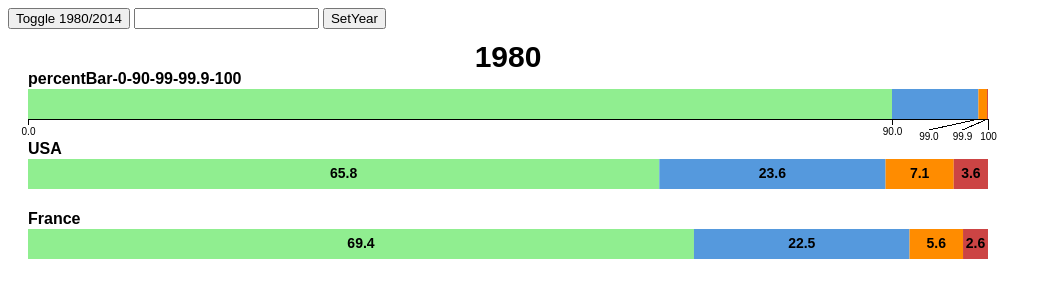
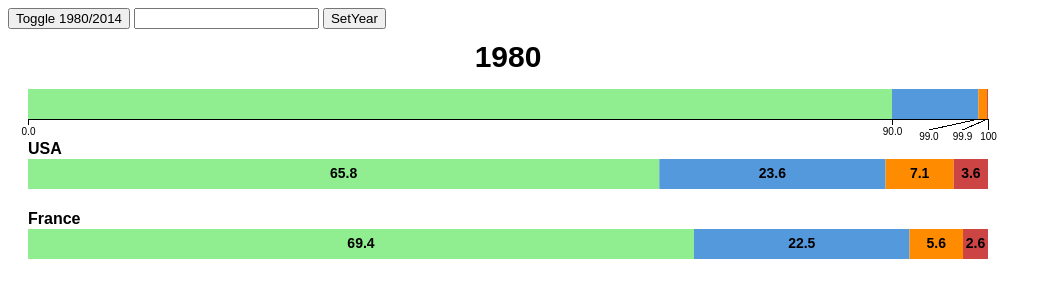
Before and after one commit to ted-dokos/inequality-bar, a plain HTML site: page index.html in a window 1280 px wide. Shown: the whole page, without its empty margins (0-1052 px from the left). Drawn offline with nearby package versions, Linux system fonts and the light colour scheme.

Commit message:
Do the refactor I promised: now the main svg hierarchy looks like
  svg -> g.country -> g.bar -> rect, text.barSize

The code is enjoyably clean, as well. To make my life easier, the percentile
objects now contain their country string (makes it easy to omit text for the
'percentBar-...' type 'country').

I spent a lot of time struggling to make the new data join work, and uncovered a
critical gap in my knowledge of d3. Specifically (and this is pretty obvious in
hindsight), determining which data is new and which is old is not an automagic
process. You need to tell d3 how to compare objects with the optional key
argument to .data(). In my case, the really important parts of the percentile
object are the size and positioning aspects, so that's what I keyed on.

In the process of making this change, I nearly submitted broken code. It's
become very clear that I need to get my work under test. I think the correct
plan of action is adding the slider and then shifting focus to tests.

```diff
--- a/index.html
+++ b/index.html
@@ -29,7 +29,7 @@
     font: 14px sans-serif;
     font-weight: bold;
   }
-  .bar text.countryName {
+  g.country text.countryName {
       fill: black;
       font: 16px sans-serif;
       font-weight: bold;
--- a/percentile-bar.js
+++ b/percentile-bar.js
@@ -79,11 +79,11 @@
       .attr('text-anchor', 'middle')
       .text(d => d);
 
-  var bars =
-      chart.selectAll('g.bar')
+  let countries =
+      chart.selectAll('g.country')
           .data(selectedCountries)
           .join('g')
-          .attr('class', 'bar')
+          .attr('class', 'country')
           .attr('id', country => country)
           .attr(
               'transform',
@@ -91,58 +91,72 @@
                          (yShift + i * (barHeight + barBuffer)).toString() +
                          ')'});
 
-
-  var rects = bars.selectAll('rect')
-      .data(function(country, i) {
+  let countryDataFn = function(country, i) {
     if (country.startsWith('percentBar')) {
       return getPercentilesForPercentBar(country);
     } else {
-          var noData = (!dataOneYear.hasOwnProperty(country) ||
-                            dataOneYear[country] === null);
+      let noData =
+          (!dataOneYear.hasOwnProperty(country) ||
+           dataOneYear[country] === null || dataOneYear[country] === []);
       return noData ? [null] : dataOneYear[country];
     }
-      })
-      .join('rect');
-
-  var hasData = function (percentileDataOrNull) {
+  };
+  let hasData = function(percentileDataOrNull) {
     return percentileDataOrNull !== null;
   };
-
-  rects.filter(pd => !hasData(pd))
-      .attr('x', x(0.0))
+  let updateFn = function(state) {
+    state.selectAll('g.bar rect')
+        .attr(
+            'x',
+            percentileData => hasData(percentileData) ?
+                x(percentileData['sizeLower']) :
+                x(0.0))
         .attr('y', 0)
-      .style('fill', 'white')
-      .style('stroke', 'black')
+        .style(
+            'fill',
+            pd => hasData(pd) ?
+                percentileColors[pd['lower'] + '-' + pd['upper']] :
+                'white')
+        .style('stroke', pd => hasData(pd) ? '' : 'black')
         .attr('height', barHeight)
-      .attr('width', x(1.0) - x(0.0));
-
-  rects.filter(pd => hasData(pd))
-      .attr('x', percentileData => x(percentileData['sizeLower']))
-      .attr('y', 0)
-      .style('fill', pd => percentileColors[pd['lower'] + '-' + pd['upper']])
-      .attr('height', barHeight)
-      .attr('width', pd => x(pd['sizeUpper']) - x(pd['sizeLower']));
-
-  bars.selectAll('text.barSize')
-      .data(
-          country => {
-            if (country.startsWith('percentBar')) {
-              return [];
+        .attr(
+            'width',
+            pd => hasData(pd) ? x(pd['sizeUpper']) - x(pd['sizeLower']) :
+                                x(1.0) - x(0.0));
+    // Add text to each percentile bar, except for the axis reference.
+    state.filter(pd => pd === null || !pd['country'].startsWith('percentBar'))
+        .selectAll('g.bar text')
+        .attr('class', 'barSize')
+        .attr(
+            'x',
+            pd => {
+              if (hasData(pd)) {
+                return (x(pd['sizeLower']) + x(pd['sizeUpper'])) / 2;
               } else {
-              var noData = (!dataOneYear.hasOwnProperty(country) ||
-                            dataOneYear[country] === null);
-              return noData ? [] : dataOneYear[country];
+                return (x(0.0) + x(1.0)) / 2;
               }
             })
-      .join('text')
-      .attr('class', 'barSize')
-      .attr('x', pd => (x(pd['sizeLower']) + x(pd['sizeUpper'])) / 2)
         .attr('y', barHeight / 2)
         .attr('dominant-baseline', 'middle')
         .attr('text-anchor', 'middle')
-      .text(pd => (pd['size'] * 100).toFixed(1));
+        .text(pd => hasData(pd) ? (pd['size'] * 100).toFixed(1) : 'NO DATA');
+  };
 
-  bars.selectAll('text.countryName')
+  countries.selectAll('g.bar')
+      .data(
+          c => countryDataFn(c),
+          d => d['sizeLower'].toFixed(20) + d['sizeUpper'].toFixed(20) +
+              d['size'].toFixed(20))
+      .join(enter => {
+        let g = enter.append('g').attr('class', 'bar');
+        g.append('rect');
+        g.append('text');
+        updateFn(enter);
+      });
+
+  // Add country names to the chart.
+  countries.filter(c => !c.startsWith('percentBar'))
+      .selectAll('g.country text.countryName')
       .data(country => [country])
       .join('text')
       .attr('class', 'countryName')
@@ -150,6 +164,7 @@
       .attr('y', -5)
       .text(c => c);
 
+  // Update the axis.
   chart.selectAll('g.axis')
       .call(percentileAxis)
       .selectAll('g.tick')
@@ -171,8 +186,7 @@
 }
 
 function toggle() {
-  dataOneYear = dataBase[upNext];
-  display(upNext, dataOneYear);
+  display(upNext, dataBase[upNext]);
   if (upNext === '2014') {
     upNext = '1980';
   } else {
@@ -181,10 +195,11 @@
 }
 
 function setYear() {
-  var year = document.getElementById('foo').value;
+  let year = document.getElementById('foo').value;
   if (dataBase[year] != null) {
     display(year, dataBase[year]);
   }
 }
 
+// Ersatz main.
 display('1980', displayData);
--- a/util.js
+++ b/util.js
@@ -32,6 +32,7 @@
  *       size: size of the percentile's share in this country as a float,
  *       sizeLower: the lower bound of the share for plotting on a bar chart,
  *       sizeUpper: the upper bound of the share for plotting on a bar chart,
+ *       country: equal to countryName, used for filtering in the d3 process,
  *     },
  *     ... ],
  *   ...
@@ -86,6 +87,7 @@
         'size': size,
         'sizeLower': percentBounds[lower],
         'sizeUpper': percentBounds[upper],
+        'country': countryName,
       });
     });
     out[countryName] = countryOut;
@@ -101,6 +103,7 @@
       size: .9,
       sizeLower: 0.0,
       sizeUpper: 0.9,
+      country: percentileStr,
     },
     {
       lower: '90',
@@ -108,6 +111,7 @@
       size: 0.09,
       sizeLower: 0.9,
       sizeUpper: 0.99,
+      country: percentileStr,
     },
     {
       lower: '99',
@@ -115,6 +119,7 @@
       size: 0.009,
       sizeLower: 0.99,
       sizeUpper: 0.999,
+      country: percentileStr,
     },
     {
       lower: '99.9',
@@ -122,6 +127,7 @@
       size: 0.001,
       sizeLower: 0.999,
       sizeUpper: 1.0,
+      country: percentileStr,
     },
   ];
 }
```
Lines whose indentation alone changed are shown as unchanged.
